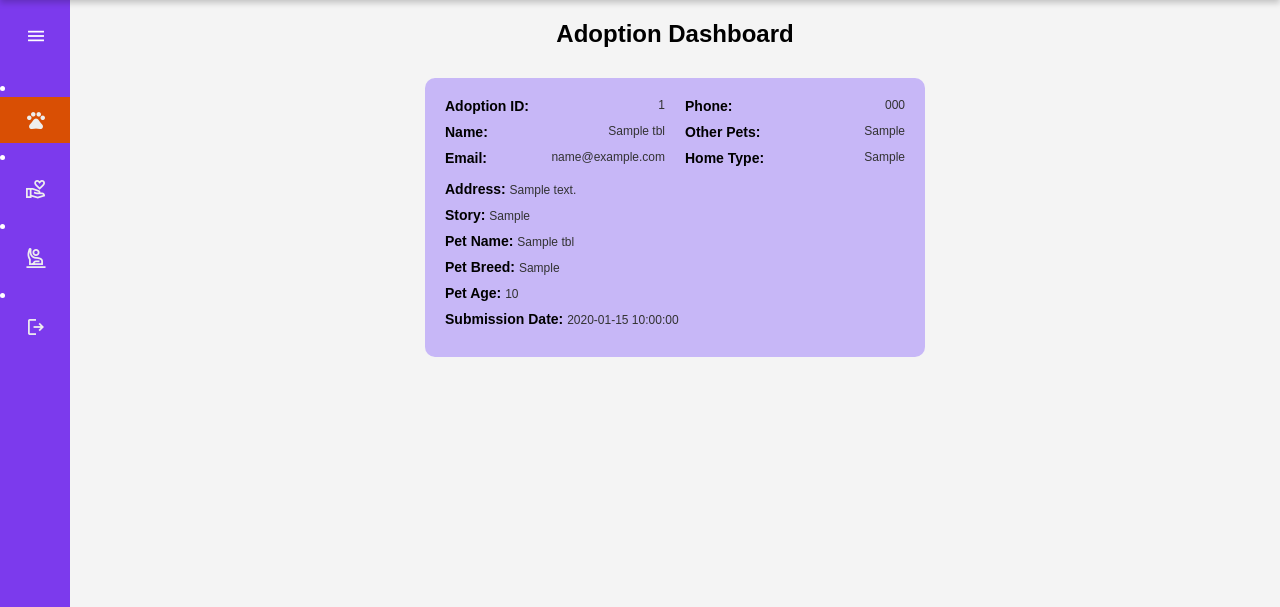
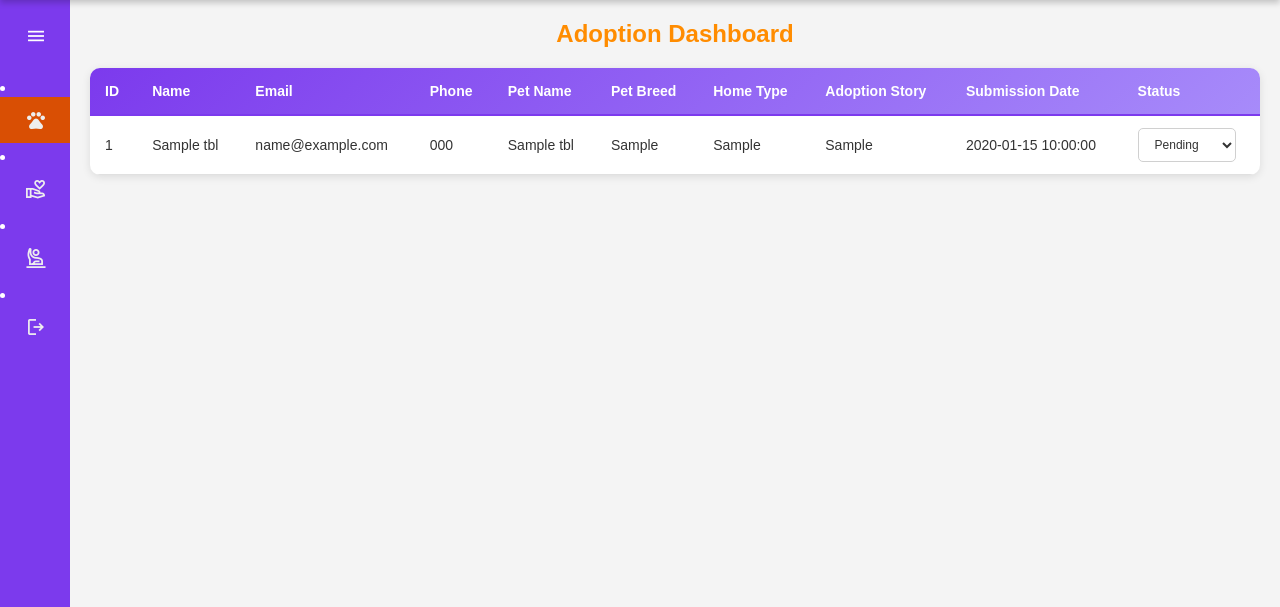
Before and after one commit to Group7-Webdev-Project/paw_patrol_ph3, a PHP site: page /admin.php in a window 1280 px wide. Shown: the part 70-677 px from the top of the page. Run offline with PHP 8.4, Linux system fonts and the light colour scheme; tables that the repository leaves empty or names only in its code hold one stand-in row (values such as "Sample post"); some web fonts are replaced.

Commit message:
updated admin.php table

```diff
--- a/backend/admin.css
+++ b/backend/admin.css
@@ -144,7 +144,17 @@ main.main-content nav.collapsed + section.admin-page {
     width: calc(100% - 70px);
     transition: margin-left 0.3s ease, width 0.3s ease;
 }
+main.main-content nav.collapsed + section.admin-page ~ section.admin-page {
+    margin-left: 70px;
+    width: calc(100% - 70px);
+    transition: margin-left 0.3s ease, width 0.3s ease;
+}
 main.main-content nav.expanded + section.admin-page {
+    margin-left: 220px;
+    width: calc(100% - 220px);
+    transition: margin-left 0.3s ease, width 0.3s ease;
+}
+main.main-content nav.expanded + section.admin-page ~ section.admin-page {
     margin-left: 220px;
     width: calc(100% - 220px);
     transition: margin-left 0.3s ease, width 0.3s ease;
@@ -154,169 +164,114 @@ main.main-content section.admin-page {
     display: none;
     flex-direction: column;
     gap: 20px;
+    align-items: center;
+}
+
+main.main-content section.admin-page h2 {
+    color: #FF8C00;
+}
+
+/* ===== TABLE STYLING ===== */
+div.table-container {
+    width: 100%;
+    max-width: 1400px;
+    overflow-x: auto;
+    background: white;
+    border-radius: 10px;
+    box-shadow: 0 2px 8px rgba(0, 0, 0, 0.1);
+}
+
+table.dashboard-table {
+    width: 100%;
+    border-collapse: collapse;
+    font-size: 14px;
+}
+
+table.dashboard-table thead {
+    background: linear-gradient(135deg, #7C3AED 0%, #A78BFA 100%);
+    color: white;
+    position: sticky;
+    top: 0;
+}
+
+table.dashboard-table th {
+    padding: 15px;
+    text-align: left;
+    font-weight: 600;
+    border-bottom: 2px solid #7C3AED;
+}
+
+table.dashboard-table td {
+    padding: 12px 15px;
+    border-bottom: 1px solid #e0e0e0;
+    color: #333;
+}
+
+table.dashboard-table tbody tr:hover {
+    background-color: #f5f5f5;
+    transition: background-color 0.2s ease;
+}
+
+table.dashboard-table tbody tr:nth-child(even) {
+    background-color: #fafafa;
+}
+
+/* Message cell - truncate long text */
+table.dashboard-table td.message-cell {
+    max-width: 200px;
+    white-space: nowrap;
+    overflow: hidden;
+    text-overflow: ellipsis;
+}
+
+/* Status Dropdown */
+select.status-dropdown {
+    padding: 8px 12px;
+    border: 1px solid #d0d0d0;
+    border-radius: 5px;
+    background-color: white;
+    color: #333;
+    font-size: 12px;
+    cursor: pointer;
+    transition: border-color 0.3s ease;
+}
+
+select.status-dropdown:hover {
+    border-color: #7C3AED;
+}
+
+select.status-dropdown:focus {
+    outline: none;
+    border-color: #7C3AED;
+    box-shadow: 0 0 5px rgba(124, 58, 237, 0.3);
+}
+
+/* No record message */
+td.no-record {
+    text-align: center;
+    padding: 30px !important;
+    color: #999;
+    font-style: italic;
 }
 
 /*
     Adoption Tab
 */
-main.main-content section#adoption {
-    display: flex;
-    flex-direction: column;
-    align-items: center;
-}
 main.main-content section#adoption h2 {
     font-family: 'LEMON', sans-serif;
     font-size: 24px;
 }
-section#adoption div.adopt-card-container {
-    display: flex;
-    justify-content: space-evenly;
-    flex-wrap: wrap;
-    width: 100%;
-}
-section#adoption div.adopt-card-container article.adopt-card {
-    width: 500px;
-    margin: 10px;
-    background-color: #a78bfa92;
-    padding: 20px;
-    font-size: 14px;
-    border-radius: 10px;
-}
-div.adopt-card-container article.adopt-card div.adopter-info {
-    display: flex;
-    flex-wrap: wrap;
-    justify-content: space-between;
-}
-div.adopt-card-container article.adopt-card div.adopter-info aside {
-    display: flex;
-    flex-direction: column;
-    flex-wrap: wrap;
-    width: 220px;
-    margin-bottom: 5px;
-}
-    div.adopt-card-container article.adopt-card div.adopter-info aside span,
-    div.adopt-card-container article.adopt-card p {
-        margin-bottom: 10px;
-        font-size: 12px;
-        color: rgb(50, 50, 50);
-    }
-    div.adopt-card-container article.adopt-card div.adopter-info aside span {
-        display: flex;
-        flex-wrap: wrap;
-        justify-content: space-between;
-    }
-    div.adopt-card-container article.adopt-card div.adopter-info aside span b,
-    div.adopt-card-container article.adopt-card p b {
-        color: black;
-        font-size: 14px;
-    }
 
-    /* ===== Donation & Volunteer Sections (Match Adoption Style) ===== */
+    /* ===== Donation & Volunteer Sections ===== */
 
 /* Donation Section */
-section#donation {
-    display: flex;
-    flex-direction: column;
-    align-items: center;
-}
-
 section#donation h2 {
     font-family: 'LEMON', sans-serif;
     font-size: 24px;
 }
 
-section#donation .adopt-card-container {
-    display: flex;
-    justify-content: space-evenly;
-    flex-wrap: wrap;
-    width: 100%;
-}
-
-/* Donation cards visually same as adopt cards */
-section#donation .donation-card {
-    width: 500px;
-    margin: 10px;
-    background-color: #a78bfa92;
-    padding: 20px;
-    font-size: 14px;
-    border-radius: 10px;
-}
-
-/* Reuse card internal layout */
-section#donation .donation-card .adopter-info {
-    display: flex;
-    justify-content: space-between;
-    flex-wrap: wrap;
-}
-
-section#donation .donation-card aside {
-    width: 220px;
-    display: flex;
-    flex-direction: column;
-    margin-bottom: 5px;
-}
-
-section#donation .donation-card span,
-section#donation .donation-card p {
-    margin-bottom: 10px;
-    font-size: 12px;
-    color: rgb(50, 50, 50);
-}
-
-section#donation .donation-card b {
-    color: black;
-}
-
-/* ===== Volunteer Section ===== */
-
-section#volunteer {
-    display: flex;
-    flex-direction: column;
-    align-items: center;
-}
-
+/* Volunteer Section */
 section#volunteer h2 {
     font-family: 'LEMON', sans-serif;
     font-size: 24px;
 }
-
-section#volunteer .adopt-card-container {
-    display: flex;
-    justify-content: space-evenly;
-    flex-wrap: wrap;
-    width: 100%;
-}
-
-/* Volunteer card style same as adopt cards */
-section#volunteer .volunteer-card {
-    width: 500px;
-    margin: 10px;
-    background-color: #a78bfa92;
-    padding: 20px;
-    border-radius: 10px;
-    font-size: 14px;
-}
-
-section#volunteer .volunteer-card .adopter-info {
-    display: flex;
-    justify-content: space-between;
-    flex-wrap: wrap;
-}
-
-section#volunteer .volunteer-card aside {
-    width: 220px;
-    display: flex;
-    flex-direction: column;
-    margin-bottom: 5px;
-}
-
-section#volunteer .volunteer-card span,
-section#volunteer .volunteer-card p {
-    margin-bottom: 10px;
-    font-size: 12px;
-    color: rgb(50, 50, 50);
-}
-
-section#volunteer .volunteer-card b {
-    color: black;
-}
--- a/backend/admin.php
+++ b/backend/admin.php
@@ -46,122 +46,155 @@
 
         <section class="admin-page" id="adoption">
             <h2>Adoption Dashboard</h2>
-            <div class="adopt-card-container">
+            <div class="table-container">
+                <table class="dashboard-table">
+                    <thead>
+                        <tr>
+                            <th>ID</th>
+                            <th>Name</th>
+                            <th>Email</th>
+                            <th>Phone</th>
+                            <th>Pet Name</th>
+                            <th>Pet Breed</th>
+                            <th>Home Type</th>
+                            <th>Adoption Story</th>
+                            <th>Submission Date</th>
+                            <th>Status</th>
+                        </tr>
+                    </thead>
+                    <tbody>
                         <?php
-                    // Re-include config.php or ensure connection is open here if it was closed prematurely
-                    // Assuming $conn is available from the initial 'include config.php'
-
-                    $sql = "SELECT * FROM adoption_tbl ORDER BY submission_date DESC";
+                            $sql = "SELECT * FROM adoption_tbl ORDER BY adoption_id ASC";
                             $result = $conn->query($sql);
 
                             if ($result->num_rows > 0) {
                                 while($row = $result->fetch_assoc()) {
                                     echo "
-                                <article class='adopt-card'>
-                                    <div class='adopter-info'>
-                                        <aside class='left-col'>
-                                            <span><b>Adoption ID: </b>" . htmlspecialchars($row['adoption_id']) . "</span>
-                                            <span><b>Name: </b>" . htmlspecialchars($row['adopter_name']) . "</span>
-                                            <span><b>Email: </b>" . htmlspecialchars($row['adopter_email']) . "</span>
-                                        </aside>
-                                        <aside class='right-col'>
-                                            <span><b>Phone: </b>" . htmlspecialchars($row['adopter_phone']) . "</span>
-                                            <span><b>Other Pets:</b>" . htmlspecialchars($row['other_pets']) . "</span>
-                                            <span><b>Home Type: </b>" . htmlspecialchars($row['home_type']) . "</span>
-                                        </aside>
-                                    </div>
-                                    <p><b>Address: </b>" . htmlspecialchars($row['adopter_address']) . "</p>
-                                    <p><b>Story: </b>" . htmlspecialchars($row['adoption_story']) . "</p>
-                                    <p><b>Pet Name: </b>" . htmlspecialchars($row['pet_name']) . "</p>
-                                    <p><b>Pet Breed: </b>" . htmlspecialchars($row['pet_breed']) . "</p>
-                                    <p><b>Pet Age: </b>" . htmlspecialchars($row['pet_age']) . "</p>
-                                    <p><b>Submission Date: </b>" . htmlspecialchars($row['submission_date']) . "</p>
-                                </article>
+                                        <tr>
+                                            <td>" . htmlspecialchars($row['adoption_id']) . "</td>
+                                            <td>" . htmlspecialchars($row['adopter_name']) . "</td>
+                                            <td>" . htmlspecialchars($row['adopter_email']) . "</td>
+                                            <td>" . htmlspecialchars($row['adopter_phone']) . "</td>
+                                            <td>" . htmlspecialchars($row['pet_name']) . "</td>
+                                            <td>" . htmlspecialchars($row['pet_breed']) . "</td>
+                                            <td>" . htmlspecialchars($row['home_type']) . "</td>
+                                            <td>" . htmlspecialchars($row['adoption_story']) . "</td>
+                                            <td>" . htmlspecialchars($row['submission_date']) . "</td>
+                                            <td>
+                                                <select class='status-dropdown'>
+                                                    <option value='pending'>Pending</option>
+                                                    <option value='approved'>Approved</option>
+                                                    <option value='rejected'>Rejected</option>
+                                                </select>
+                                            </td>
+                                        </tr>
                                     ";
                                 }
                             } else {
-                        echo "<p class='no-adopt-record'>No adoption requests found.</p>";
+                                echo "<tr><td colspan='9' class='no-record'>No adoption requests found.</td></tr>";
                             }
-                    // Removed the premature $conn->close();
                         ?>
+                    </tbody>
+                </table>
             </div>
 
         </section>
 
         <section class="admin-page" id="donation">
             <h2>Donation Dashboard</h2>
-            <div class="adopt-card-container">
+            <div class="table-container">
+                <table class="dashboard-table">
+                    <thead>
+                        <tr>
+                            <th>ID</th>
+                            <th>Donor Name</th>
+                            <th>Email</th>
+                            <th>Contact</th>
+                            <th>Amount</th>
+                            <th>Message</th>
+                            <th>Date</th>
+                        </tr>
+                    </thead>
+                    <tbody>
                         <?php
-                    // Assuming $conn is still open
-                    $sql_donate = "SELECT * FROM donation_tbl ORDER BY donation_date DESC";
+                            $sql_donate = "SELECT * FROM donation_tbl ORDER BY donation_id ASC";
                             $result_donate = $conn->query($sql_donate);
 
                             if ($result_donate->num_rows > 0) {
                                 while($row = $result_donate->fetch_assoc()) {
                                     echo "
-                                <article class='adopt-card donation-card'>
-                                    <div class='adopter-info'>
-                                        <aside class='left-col'>
-                                            <span><b>Donation ID: </b>" . htmlspecialchars($row['donation_id']) . "</span>
-                                            <span><b>Donor Name: </b>" . htmlspecialchars($row['donor_name']) . "</span>
-                                            <span><b>Email: </b>" . htmlspecialchars($row['donor_email']) . "</span>
-                                        </aside>
-                                        <aside class='right-col'>
-                                            <span><b>Amount: </b>" . htmlspecialchars('₱' . number_format($row['donation_amount'], 2)) . "</span>
-                                            <span><b>Contact:</b>" . htmlspecialchars($row['donor_contact']) . "</span>
-                                            <span><b>Date: </b>" . htmlspecialchars($row['donation_date']) . "</span>
-                                        </aside>
-                                    </div>
-                                    <p><b>Message: </b>" . htmlspecialchars($row['donor_message']) . "</p>
-                                </article>
+                                        <tr>
+                                            <td>" . htmlspecialchars($row['donation_id']) . "</td>
+                                            <td>" . htmlspecialchars($row['donor_name']) . "</td>
+                                            <td>" . htmlspecialchars($row['donor_email']) . "</td>
+                                            <td>" . htmlspecialchars($row['donor_contact']) . "</td>
+                                            <td>" . htmlspecialchars('₱' . number_format($row['donation_amount'], 2)) . "</td>
+                                            <td class='message-cell'>" . htmlspecialchars($row['donor_message']) . "</td>
+                                            <td>" . htmlspecialchars($row['donation_date']) . "</td>
+                                        </tr>
                                     ";
                                 }
                             } else {
-                        echo "<p class='no-adopt-record'>No donation records found.</p>";
+                                echo "<tr><td colspan='8' class='no-record'>No donation records found.</td></tr>";
                             }
-                    // Connection remains open for the next query
                         ?>
+                    </tbody>
+                </table>
             </div>
         </section>
 
         <section class="admin-page" id="volunteer">
             <h2>Volunteer Dashboard</h2>
-            <div class="adopt-card-container">
+            <div class="table-container">
+                <table class="dashboard-table">
+                    <thead>
+                        <tr>
+                            <th>ID</th>
+                            <th>Name</th>
+                            <th>Email</th>
+                            <th>Phone</th>
+                            <th>Availability</th>
+                            <th>Commitment</th>
+                            <th>Area of Interest</th>
+                            <th>Submission Date</th>
+                            <th>Status</th>
+                        </tr>
+                    </thead>
+                    <tbody>
                         <?php
-                    // Assuming $conn is still open
-                    $sql_volunteer = "SELECT * FROM volunteer_tbl ORDER BY submission_date DESC";
+                            $sql_volunteer = "SELECT * FROM volunteer_tbl ORDER BY volunteer_id ASC";
                             $result_volunteer = $conn->query($sql_volunteer);
 
                             if ($result_volunteer->num_rows > 0) {
                                 while($row = $result_volunteer->fetch_assoc()) {
                                     echo "
-                                <article class='adopt-card volunteer-card'>
-                                    <div class='adopter-info'>
-                                        <aside class='left-col'>
-                                            <span><b>Volunteer ID: </b>" . htmlspecialchars($row['volunteer_id']) . "</span>
-                                            <span><b>Name: </b>" . htmlspecialchars($row['volunteer_name']) . "</span>
-                                            <span><b>Email: </b>" . htmlspecialchars($row['volunteer_email']) . "</span>
-                                            <span><b>Phone: </b>" . htmlspecialchars($row['volunteer_phone']) . "</span>
-                                        </aside>
-                                        <aside class='right-col'>
-                                            <span><b>Availability: </b>" . htmlspecialchars($row['availability']) . "</span>
-                                            <span><b>Commitment:</b>" . htmlspecialchars($row['commitment']) . "</span>
-                                            <span><b>Area of Interest: </b>" . htmlspecialchars($row['area_of_interest']) . "</span>
-                                            <span><b>Submission Date: </b>" . htmlspecialchars($row['submission_date']) . "</span>
-                                        </aside>
-                                    </div>
-                                    <p><b>Address: </b>" . htmlspecialchars($row['volunteer_address']) . "</p>
-                                    <p><b>Experience: </b>" . htmlspecialchars($row['experience']) . "</p>
-                                </article>
+                                        <tr>
+                                            <td>" . htmlspecialchars($row['volunteer_id']) . "</td>
+                                            <td>" . htmlspecialchars($row['volunteer_name']) . "</td>
+                                            <td>" . htmlspecialchars($row['volunteer_email']) . "</td>
+                                            <td>" . htmlspecialchars($row['volunteer_phone']) . "</td>
+                                            <td>" . htmlspecialchars($row['availability']) . "</td>
+                                            <td>" . htmlspecialchars($row['commitment']) . "</td>
+                                            <td>" . htmlspecialchars($row['area_of_interest']) . "</td>
+                                            <td>" . htmlspecialchars($row['submission_date']) . "</td>
+                                            <td>
+                                                <select class='status-dropdown'>
+                                                    <option value='pending'>Pending</option>
+                                                    <option value='approved'>Approved</option>
+                                                    <option value='rejected'>Rejected</option>
+                                                </select>
+                                            </td>
+                                        </tr>
                                     ";
                                 }
                             } else {
-                        echo "<p class='no-adopt-record'>No volunteer applications found.</p>";
+                                echo "<tr><td colspan='9' class='no-record'>No volunteer applications found.</td></tr>";
                             }
 
-                    // Close the database connection once, at the end of all database operations
                             $conn->close();
                         ?>
+                    </tbody>
+                </table>
             </div>
         </section>
     </main>
```
Lines whose indentation alone changed are shown as unchanged.
